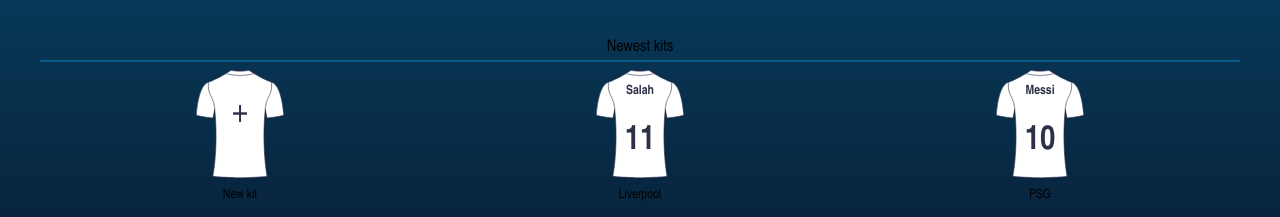
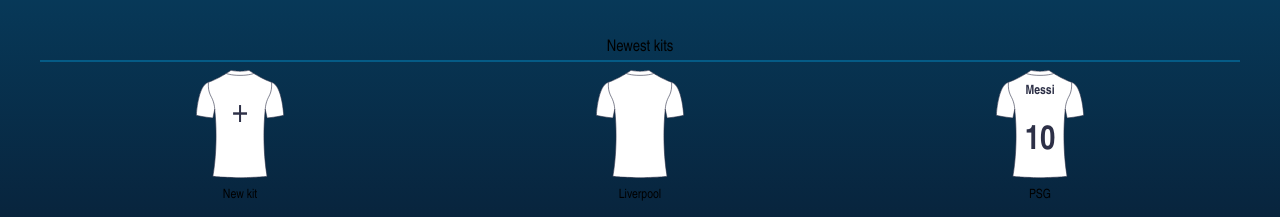
Before and after one commit to GioSmaal/SeenKits-PWA, a Next.js app: page / in a window 1280 px wide. Shown: the part 396-613 px from the top of the page. Built offline with nearby package versions, Linux system fonts and the light colour scheme.

Commit message:
Retrieve data succesfully

```diff
--- a/pages/index.js
+++ b/pages/index.js
@@ -13,12 +13,13 @@
     number: "",
   }
 
+  const [kitsUpdate, setKitsUpdate] = useState(initialState);
   const [kitsData, setKitsData] = useState(initialState);
 
-  const { player_name, number } = kitsData;
+  const { player_name, number } = kitsUpdate;
 
   const handleChange = (e) => {
-    setKitsData({ ...kitsData, [e.target.name]: e.target.value });
+    setKitsUpdate({ ...kitsUpdate, [e.target.name]: e.target.value });
   };
 
   const createKits = async () => {
@@ -33,15 +34,32 @@
         ])
         .select()
         .eq('kit_id', '17')
-        .single();
-        document.getElementById("recent1name").innerHTML = data.player_name;
+        // .single();
       if (error) throw error;
       alert("gg");
-      setKitsData(initialState);
+      setKitsUpdate(initialState);
     } catch (error) {
       alert(error.message);
     }
   };
+
+  const retrieveKitsData = async () => {
+    try {
+      // Use a SELECT query to retrieve the desired data from the database
+      const { data, error } = await supabase
+        .from("kits")
+        .select()
+        .eq("kit_id", "17")
+        .single ();
+      if (error) throw error;
+
+      // Set the data to a state variable in your React component using the setState hook
+      setKitsData(data);
+    } catch (error) {
+      console.error(error.message);
+    }
+  };
+
   //database end
 
   const submitContact = async (event) => {
@@ -160,8 +178,8 @@
           </div>
           {/* brightness(0.5) sepia(1) saturate(10000%) hue-rotate(" + document.getElementById('color').value + "deg) */}
           <div id='recent1' className='showKits w-22 h-28 pt-0 mx-auto text-center'>
-            <div className='relative pt-3 text-text text-center text-sm font-bold'>Salah</div>
-            <div className='relative pt-4 text-text text-center text-xl font-bold text-xxxl'>11</div>
+            <div className='relative pt-3 text-text text-center text-sm font-bold'>{kitsData.player_name}</div>
+            <div className='relative pt-4 text-text text-center text-xl font-bold text-xxxl'>{kitsData.number}</div>
           </div>
           <div className='showKits w-22 h-28 pt-0 mx-auto text-center'>
             <div className='relative pt-3 text-text text-center text-sm font-bold'>Messi</div>
@@ -291,8 +309,10 @@
                 <button
                   type="submit"
                   className="mx-auto py-2 font-bold text-white bg-lineBlue rounded-lg w-1/2 shadow-lg"
-                  onClick={createKits}
-                >
+                  onClick={() => {
+                    createKits();
+                    retrieveKitsData();
+                  }}>
                   Save
                 </button>
               </form>
```
